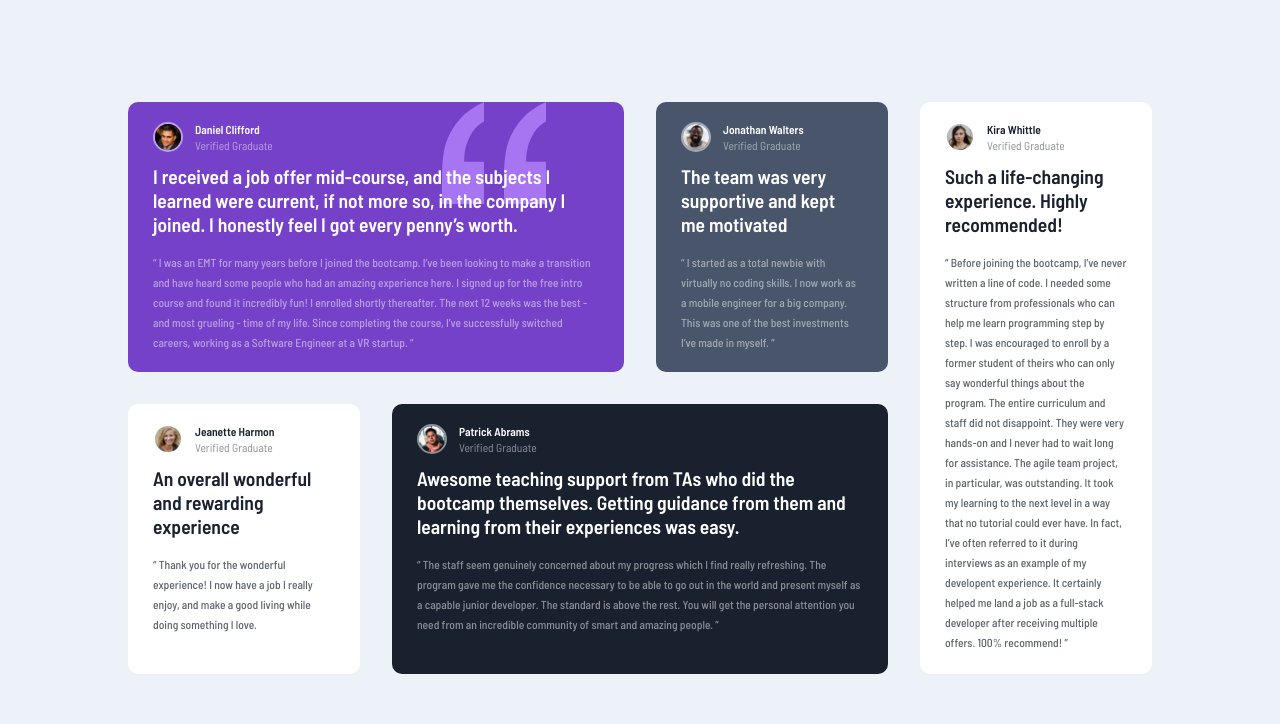
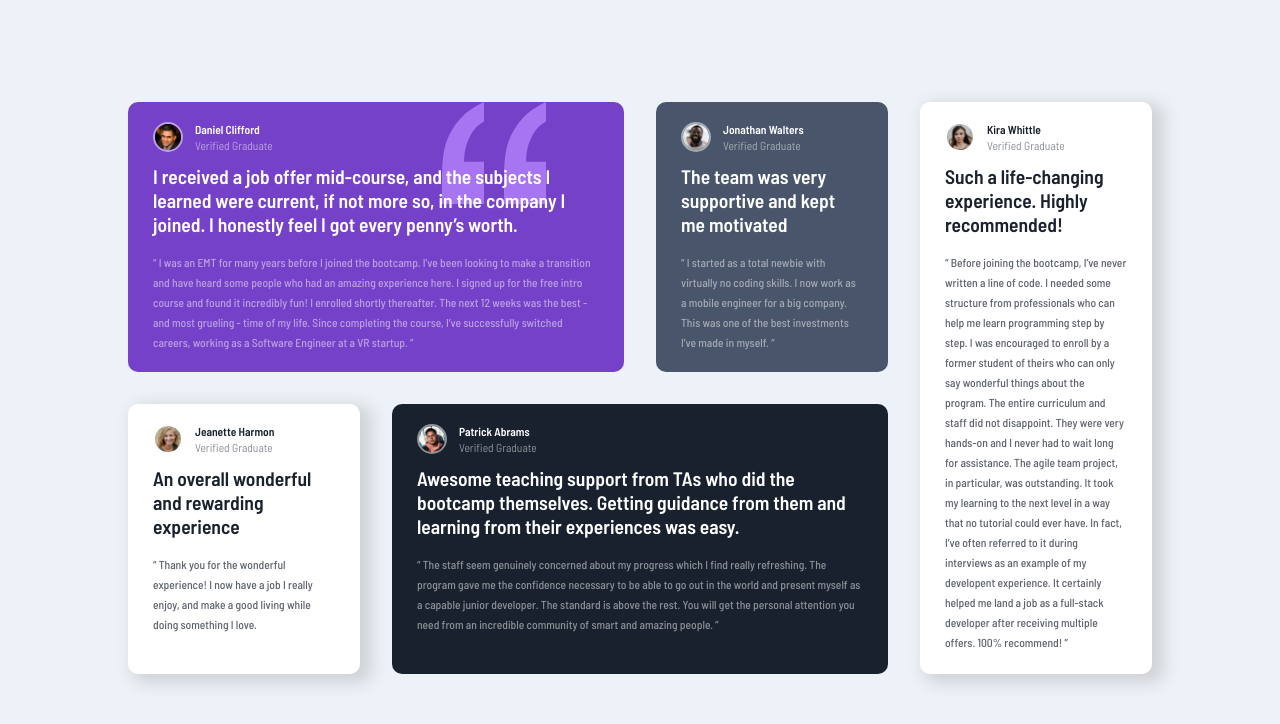
Before and after one commit to jv-miranda/Testimonials-Grid-Section, a plain HTML site: page index.html in a window 1280 px wide. Drawn offline with Linux system fonts and the light colour scheme.

Commit message:
Project Finished

```diff
--- a/main.css
+++ b/main.css
@@ -98,6 +98,8 @@ section {
 #testimonial-03 {
     grid-area: testimonial-03;
     background-color: var(--white);
+    -webkit-box-shadow: 8px 5px 15px 4px rgba(177,177,177,0.48);
+    box-shadow: 8px 5px 15px 4px rgba(177,177,177,0.48);
 }
 
 #testimonial-04 {
@@ -108,6 +110,8 @@ section {
 #testimonial-05 {
     grid-area: testimonial-05;
     background-color: var(--white);
+    -webkit-box-shadow: 8px 5px 15px 4px rgba(177,177,177,0.48);
+    box-shadow: 8px 5px 15px 4px rgba(177,177,177,0.48);
 }
 
 #testimonial-05-id-name, #testimonial-05-id-tag, #testimonial-05-heading, #testimonial-05-footer, #testimonial-03-id-name, #testimonial-03-id-tag, #testimonial-03-heading, #testimonial-03-footer {
```
Also changed, not shown: shots/screenshot-desktop.png (added), 1 other file.
